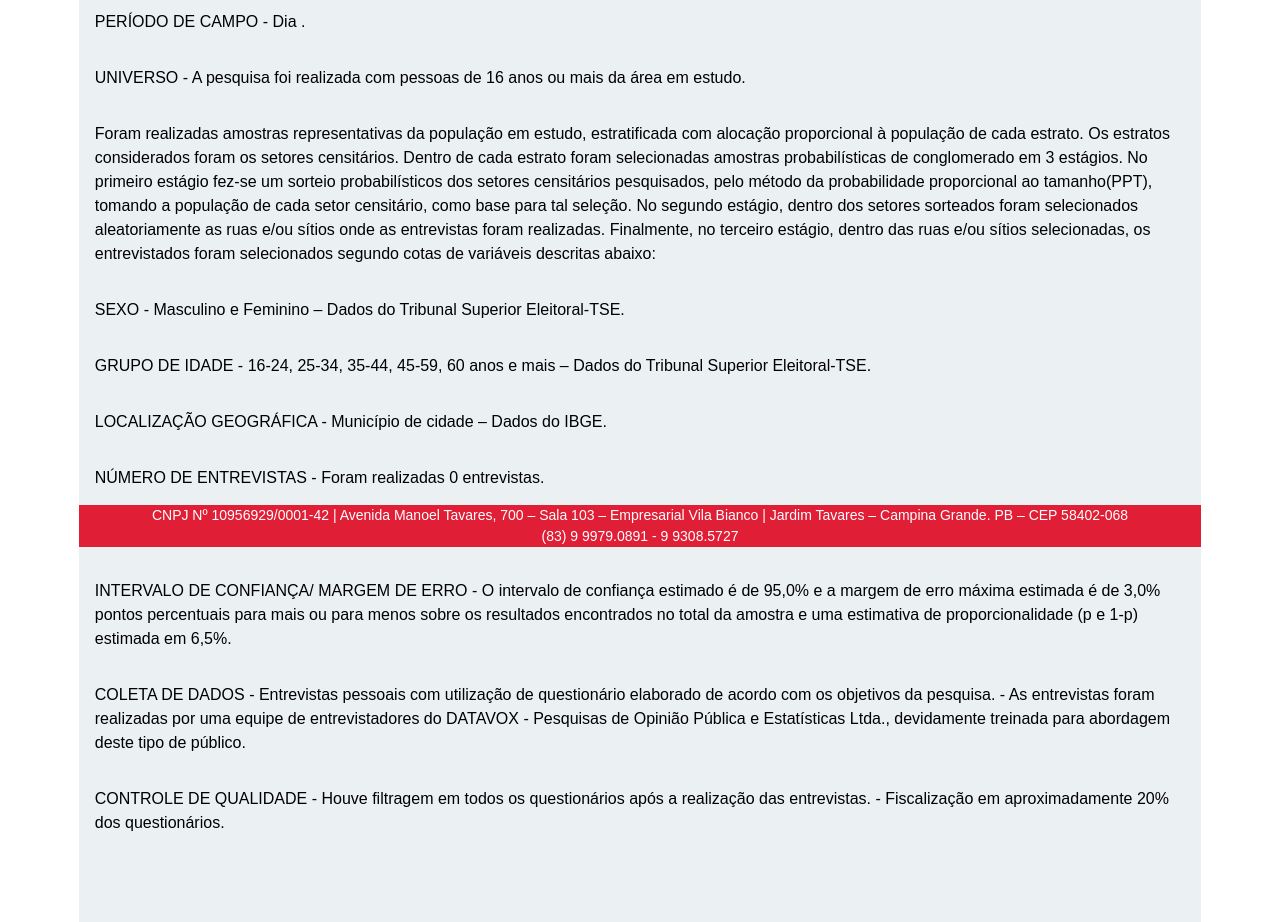
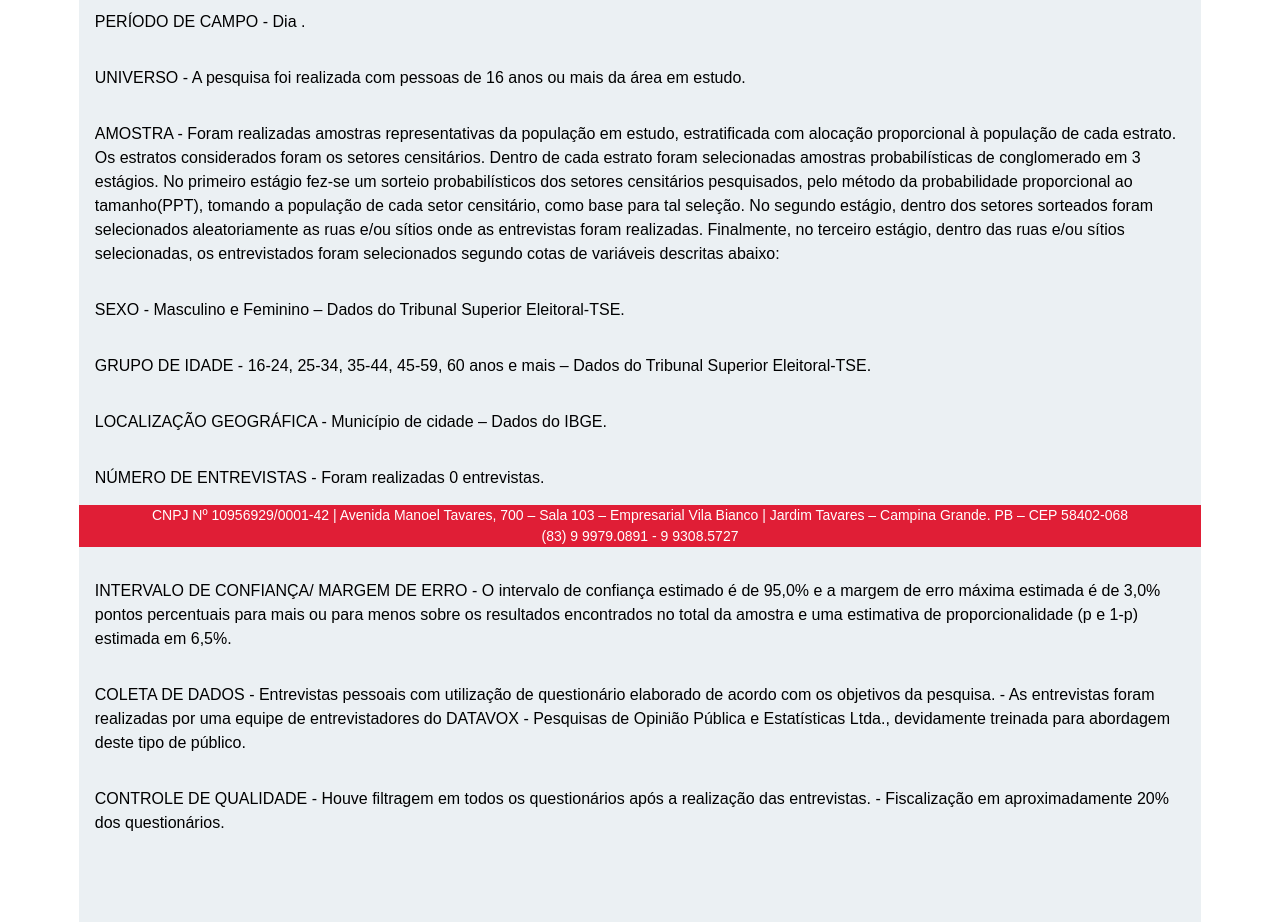
Before and after one commit to gecofever/datavox, a plain HTML site: page index.html in a window 1280 px wide. Shown: the part 1040-1962 px from the top of the page. Drawn offline with nearby package versions, Linux system fonts and the light colour scheme; a script that the page names is missing.

Commit message:
refactor: change 'amostra' text 2

```diff
--- a/index.html
+++ b/index.html
@@ -91,7 +91,7 @@
           contenteditable="true"
           class="multiline-input"
         >
-          Foram realizadas amostras representativas da população em estudo,
+          AMOSTRA - Foram realizadas amostras representativas da população em estudo,
           estratificada com alocação proporcional à população de cada estrato.
           Os estratos considerados foram os setores censitários. Dentro de cada
           estrato foram selecionadas amostras probabilísticas de conglomerado em
```
